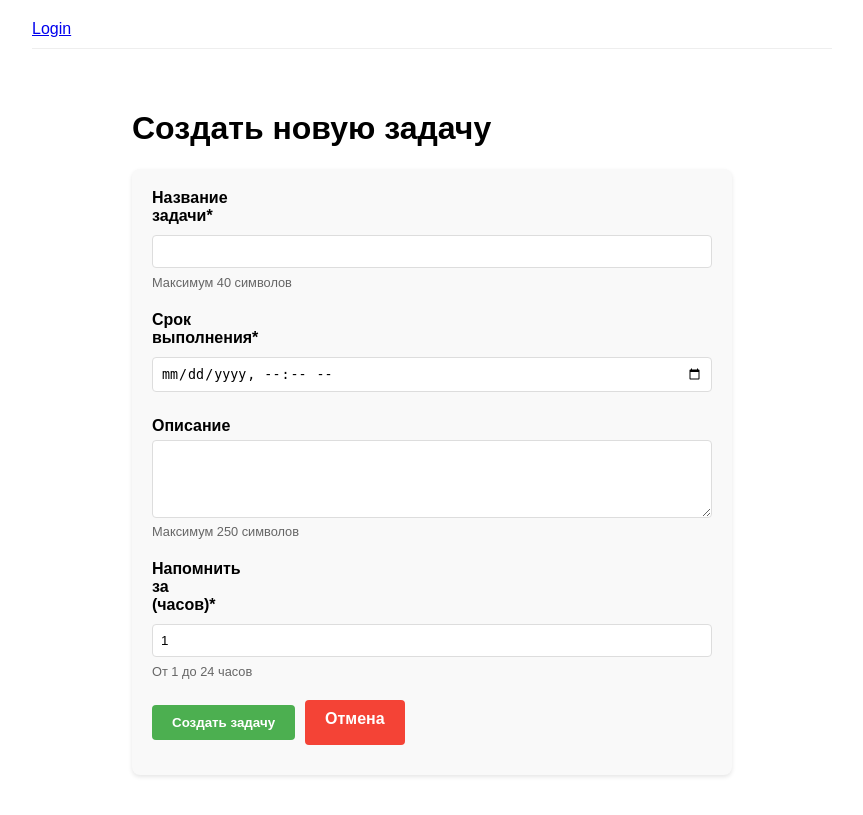
After one commit to XXSnape/time-management, a FastAPI app: template backend/templates/tasks-create.html in a window 1280 px wide. The commit adds this page. Shown: the whole page, without its empty margins (208-1071 px from the left). Run offline with FastAPI, Linux system fonts and the light colour scheme; the template is opened without the code that fills it, so the values that code supplies are empty; parts of the project's set-up code (start-up, migrations or seed data) failed here and were passed over.

Commit message:
Realize the opportunity to create a task

```diff
--- a/backend/core/schemas/tasks.py
+++ b/backend/core/schemas/tasks.py
@@ -12,12 +12,12 @@ from core.schemas.users import UserTelegramIdSchema
 
 
 class LittleInfoTaskSchema(BaseModel):
-    name: str
+    name: Annotated[str, Field(max_length=50)]
     deadline_datetime: datetime.datetime
 
 
 class TaskInSchema(LittleInfoTaskSchema):
-    description: str
+    description: Annotated[str, Field(max_length=300)]
     hour_before_reminder: Annotated[
         int,
         Field(ge=1, le=24),
--- a/backend/static/style.css
+++ b/backend/static/style.css
@@ -189,3 +189,79 @@ input[type="text"] {
 .stats-btn:hover {
     background-color: #0b7dda;
 }
+.form-container {
+    max-width: 600px;
+    margin: 0 auto;
+    padding: 20px;
+}
+
+.task-form {
+    background: #f9f9f9;
+    padding: 20px;
+    border-radius: 8px;
+    box-shadow: 0 2px 4px rgba(0,0,0,0.1);
+}
+
+.form-group {
+    margin-bottom: 20px;
+}
+
+.form-group label {
+    display: block;
+    margin-bottom: 5px;
+    font-weight: bold;
+}
+
+.form-group input[type="text"],
+.form-group input[type="datetime-local"],
+.form-group input[type="number"],
+.form-group textarea {
+    width: 100%;
+    padding: 8px;
+    border: 1px solid #ddd;
+    border-radius: 4px;
+    box-sizing: border-box;
+}
+
+.form-group textarea {
+    resize: vertical;
+}
+
+.form-group small {
+    color: #666;
+    font-size: 0.8em;
+}
+
+.form-actions {
+    display: flex;
+    gap: 10px;
+    margin-top: 20px;
+}
+
+.submit-btn {
+    padding: 10px 20px;
+    background-color: #4CAF50;
+    color: white;
+    border: none;
+    border-radius: 4px;
+    cursor: pointer;
+    font-weight: bold;
+}
+
+.submit-btn:hover {
+    background-color: #45a049;
+}
+
+.cancel-btn {
+    padding: 10px 20px;
+    background-color: #f44336;
+    color: white;
+    text-decoration: none;
+    border-radius: 4px;
+    font-weight: bold;
+    text-align: center;
+}
+
+.cancel-btn:hover {
+    background-color: #d32f2f;
+}
--- /dev/null
+++ b/backend/templates/tasks-create.html
@@ -0,0 +1,38 @@
+{% extends "base.html" %}
+
+{% block content %}
+<div class="form-container">
+    <h1>Создать новую задачу</h1>
+
+    <form method="post" action="/tasks/create" class="task-form">
+        <div class="form-group">
+            <label for="name">Название задачи*</label>
+            <input type="text" id="name" name="name" maxlength="40" required>
+            <small>Максимум 40 символов</small>
+        </div>
+
+        <div class="form-group">
+            <label for="deadline_datetime">Срок выполнения*</label>
+            <input type="datetime-local" id="deadline_datetime" name="deadline_datetime" required>
+        </div>
+
+        <div class="form-group">
+            <label for="description">Описание</label>
+            <textarea id="description" name="description" maxlength="250" rows="4"></textarea>
+            <small>Максимум 250 символов</small>
+        </div>
+
+        <div class="form-group">
+            <label for="hour_before_reminder">Напомнить за (часов)*</label>
+            <input type="number" id="hour_before_reminder" name="hour_before_reminder"
+                   min="1" max="24" value="1" required>
+            <small>От 1 до 24 часов</small>
+        </div>
+
+        <div class="form-actions">
+            <button type="submit" class="submit-btn">Создать задачу</button>
+            <a href="/tasks" class="cancel-btn">Отмена</a>
+        </div>
+    </form>
+</div>
+{% endblock %}
```
Also changed, not shown: backend/templates/login.html (added, +23 -0 lines), backend/views/tasks.py (+43 -3 lines).
